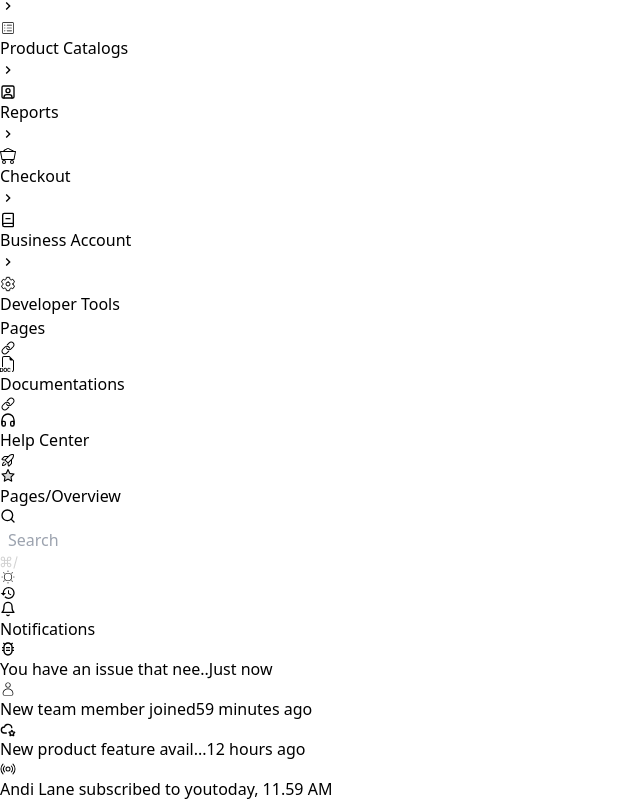
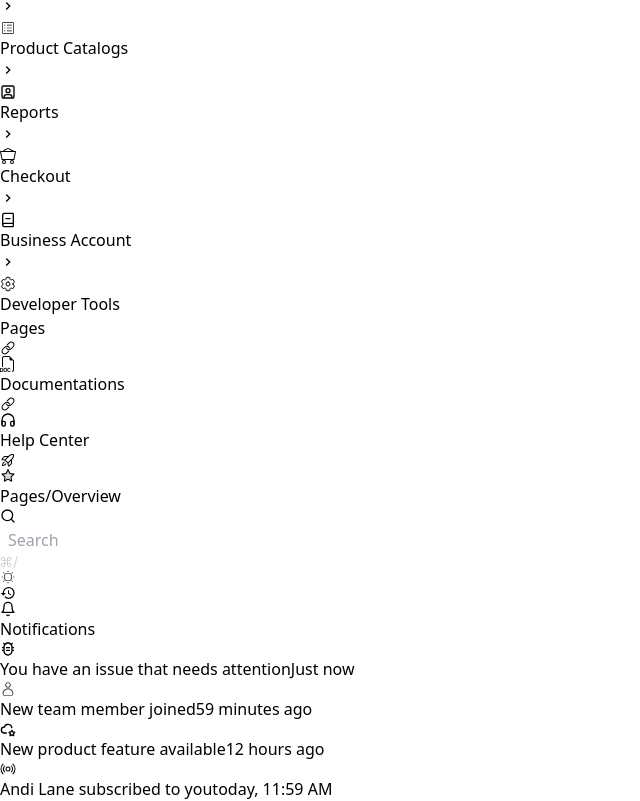
Before and after one commit to priyans619/Dashboard-UI, a React (Vite) app: page / in a window 1280 px wide. Shown: the part 1388-2189 px from the top of the page, without its empty margins (0-640 px from the left). Built offline with nearby package versions, Linux system fonts and the light colour scheme.

Commit message:
add lg:md-flex

```diff
--- a/src/components/RightSidebar.jsx
+++ b/src/components/RightSidebar.jsx
@@ -4,18 +4,16 @@ import { CiUser } from "react-icons/ci";
 import { TbCloudStar } from "react-icons/tb";
 import { PiBroadcast } from "react-icons/pi";
 
-
 const RightSidebar = () => {
-
   return (
     <>
       {/* Desktop Sidebar */}
-      <div className="md:flex hidden flex-col w-[240px] h-screen py-10 px-2 border-l border-gray-300 bg-[#F7F9FB]">
+      <div className="hidden lg:flex flex-col w-[240px] h-screen py-10 px-2 border-l border-gray-300 bg-[#F7F9FB]">
         <h1 className="text-sm font-semibold ml-2">Notifications</h1>
         <div className="flex items-center mb-2">
           <BiBugAlt className="w-8 h-7 text-sm py-1 rounded-lg bg-[#E3F5FF]" />
           <div className="flex flex-col ml-3 mt-3">
-            <span className="text-sm text-black font-normal">You have an issue that nee..</span>
+            <span className="text-sm text-black font-normal">You have an issue that needs attention</span>
             <span className="text-xs text-gray-400">Just now</span>
           </div>
         </div>
@@ -29,7 +27,7 @@ const RightSidebar = () => {
         <div className="flex items-center mb-2">
           <TbCloudStar className="w-8 h-7 text-sm py-1 rounded-lg bg-[#E3F5FF]" />
           <div className="flex flex-col ml-3 mt-3">
-            <span className="text-sm text-black font-normal">New product feature avail...</span>
+            <span className="text-sm text-black font-normal">New product feature available</span>
             <span className="text-xs text-gray-400">12 hours ago</span>
           </div>
         </div>
@@ -37,11 +35,12 @@ const RightSidebar = () => {
           <PiBroadcast className="w-8 h-7 text-sm py-1 rounded-lg bg-[#E5ECF6]" />
           <div className="flex flex-col ml-3 mt-3">
             <span className="text-sm text-black font-normal">Andi Lane subscribed to you</span>
-            <span className="text-xs text-gray-400">today, 11.59 AM</span>
+            <span className="text-xs text-gray-400">today, 11:59 AM</span>
           </div>
         </div>
+      </div>
 
-      </div>
+
     </>
   );
 };
```
